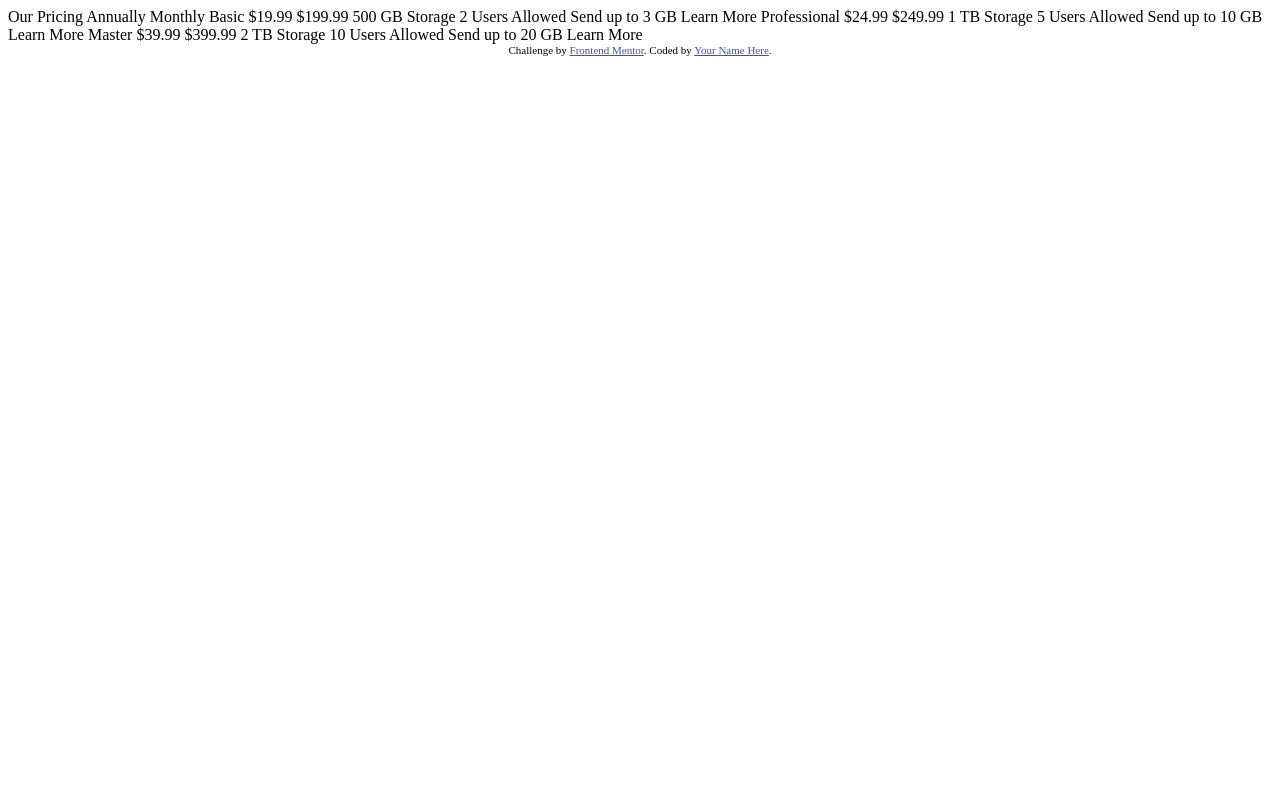
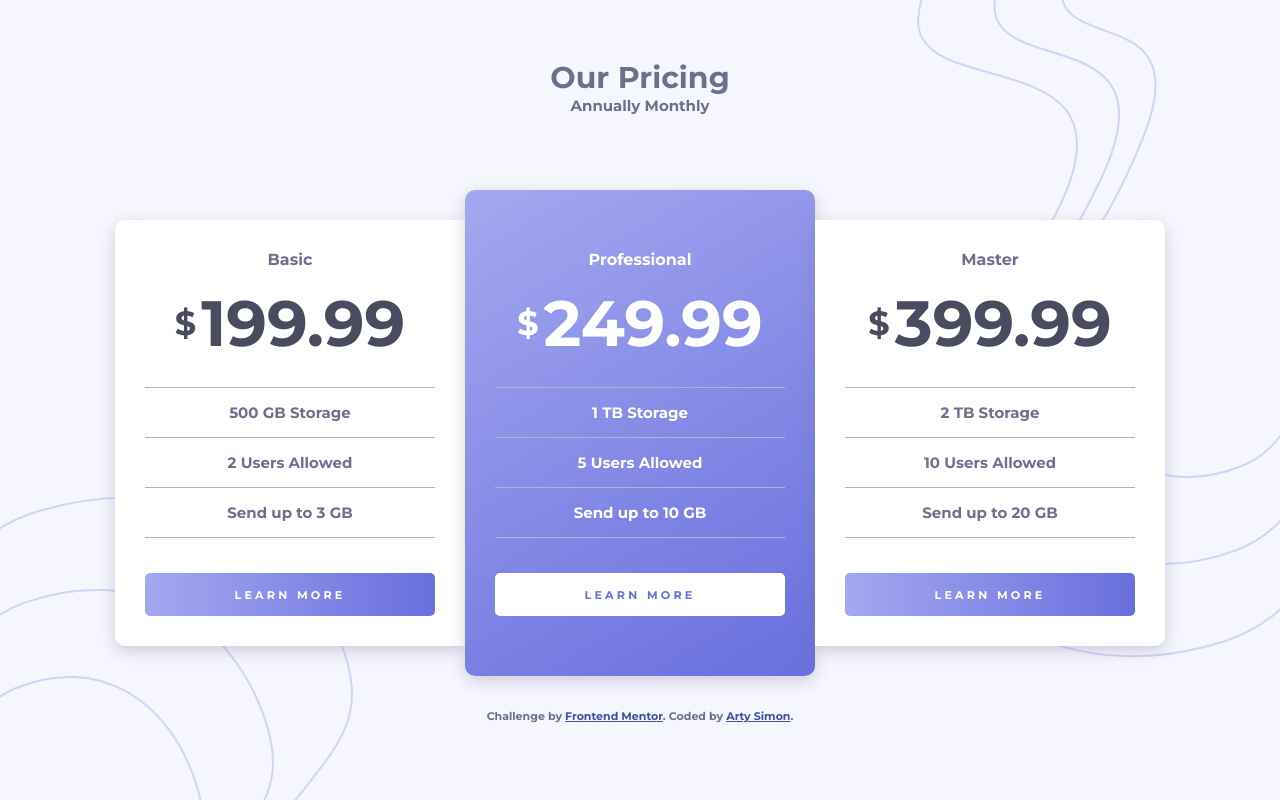
Before and after one commit to artimys/pricing-component-with-toggle, a plain HTML site: page index.html in a window 1280 px wide. Drawn offline with Linux system fonts and the light colour scheme.

Commit message:
First draft of mobile to desktop layout

```diff
--- /dev/null
+++ b/css/main.scss
@@ -0,0 +1,183 @@
+@import url('https://fonts.googleapis.com/css2?family=Montserrat:wght@700&display=swap');
+
+// Custom colors
+$dark-purple: hsl(237, 63%, 64%);
+$card-background-gradient: linear-gradient(150deg, hsl(236, 72%, 79%), $dark-purple);
+$white-text: #fff;
+
+// Primary colors
+$primary-gradient: linear-gradient(90deg, hsl(236, 72%, 79%), $dark-purple);
+// Neutral colors
+$very-light-grayish-blue: hsl(240, 78%, 98%);
+$light-grayish-blue: hsl(234, 14%, 74%);
+$grayish-blue: hsl(233, 13%, 49%);
+$dark-grayish-blue: hsl(232, 13%, 33%);
+
+
+/*==========
+DEFAULTS
+=========*/
+
+* {
+    box-sizing: border-box;
+    margin: 0;
+    padding: 0;
+}
+body {
+    font-family: 'Montserrat', sans-serif;
+    font-size: 15px;
+    color: $grayish-blue;
+    min-height: 100vh;
+    background: url(../images/bg-top.svg) right top no-repeat,
+                url(../images/bg-bottom.svg) left bottom no-repeat;
+    background-color: $very-light-grayish-blue;
+
+    display: flex;
+    flex-direction: column;
+    align-items: center;
+    justify-content: center;
+}
+
+
+/*==========
+COMPONENTS
+=========*/
+.card {
+    background: #fff;
+    box-shadow: 0 5px 15px hsla(233, 13%, 49%, 0.3);
+    border-radius: 10px;
+    padding: 2em;
+    text-align: center;
+
+    &__plan {
+        font-size: 1rem;
+        margin-bottom: 15px;
+    }
+    &__price {
+        color: $dark-grayish-blue;
+        display: inline-flex;
+        align-items: center;
+        column-gap: 5px;
+    }
+    &__currency {
+        font-size: 2.1rem;
+        // font-size: 2rem;
+    }
+    &__amount {
+        font-size: 4rem;
+        // font-size: 3rem;
+    }
+    &__list {
+        list-style: none;
+        margin: 25px 0 35px;
+    }
+    &__item {
+        border-top: 1px solid $light-grayish-blue;
+        padding: 15px;
+        &:last-child {
+            border-bottom: 1px solid $light-grayish-blue;
+        }
+    }
+    &__button {
+        border-radius: 5px;
+        // border: 1px solid transparent;
+        border: 0;
+        background: $primary-gradient;
+        width: 100%;
+        padding: 1.3em 0;
+        font-family: 'Montserrat';
+        font-size: 0.7rem;
+        color: $white-text;
+        letter-spacing: 0.2rem;
+        text-transform: uppercase;
+        &:hover {
+            cursor: pointer;
+            background: none;
+            border: 1px solid $dark-grayish-blue;
+            background-color: transparent;
+            color: $dark-purple;
+
+        }
+    }
+}
+
+.card--primary {
+    background: $primary-gradient;
+    background: $card-background-gradient;
+    color: $white-text;
+
+    .card__price {
+        color: $white-text;
+    }
+
+    .card__button {
+        background: none;
+        background-color: #fff;
+        color: $dark-purple;
+        &:hover {
+            border: 1px solid #fff;
+            background-color: transparent;
+            color: $white-text;
+        }
+    }
+}
+
+
+
+
+/*==========
+LAYOUT
+=========*/
+header, main {
+    width: 90%;
+    max-width: 1050px;
+    text-align: center;
+}
+
+header {
+    margin: 4em 0 5em;
+}
+
+main {
+    display: flex;
+    flex-direction: column;
+    align-items: center;
+    row-gap: 2em;
+}
+
+
+
+/*==========
+DESKTOP
+=========*/
+
+@media only screen and (min-width: 1100px) {
+    header {
+        margin: 1em 0 5em;
+    }
+
+    main {
+        flex-direction: row;
+    }
+
+    .card {
+        flex: 1 1 350px;
+
+        &:first-child {
+            border-top-right-radius: 0;
+            border-bottom-right-radius: 0;
+        }
+        &:last-child {
+            border-top-left-radius: 0;
+            border-bottom-left-radius: 0;
+        }
+    }
+
+
+    .card--primary {
+        padding-top: 4em;
+        padding-bottom: 4em;
+    }
+
+
+}
--- a/index.html
+++ b/index.html
@@ -2,51 +2,80 @@
 <html lang="en">
 <head>
   <meta charset="UTF-8">
-  <meta name="viewport" content="width=device-width, initial-scale=1.0"> <!-- displays site properly based on user's device -->
+  <meta name="viewport" content="width=device-width, initial-scale=1.0">
 
   <link rel="icon" type="image/png" sizes="32x32" href="./images/favicon-32x32.png">
+  <link href="css/main.css" rel="stylesheet">
 
-  <title>Frontend Mentor | [Challenge Name Here]</title>
+  <title>Frontend Mentor | Pricing Component with Toggle</title>
 
-  <!-- Feel free to remove these styles or customise in your own stylesheet 👍 -->
   <style>
-    .attribution { font-size: 11px; text-align: center; }
+    .attribution { font-size: 11px; text-align: center; margin: 3em 0; }
     .attribution a { color: hsl(228, 45%, 44%); }
   </style>
 </head>
 <body>
 
-  Our Pricing
+  <header>
+    <h1>Our Pricing</h1>
+
   Annually
   Monthly
+  </header>
 
-  Basic
-  &dollar;19.99
-  &dollar;199.99
-  500 GB Storage
-  2 Users Allowed
-  Send up to 3 GB
-  Learn More
+  <main>
 
-  Professional
-  &dollar;24.99
-  &dollar;249.99
-  1 TB Storage
-  5 Users Allowed
-  Send up to 10 GB
-  Learn More
+    <article class="card">
+      <h2 class="card__plan">Basic</h2>
+      <div class="card__price">
+        <span class="card__currency">&dollar;</span>
+        <span class="card__amount">199.99</span>
+      </div>
+  <!-- &dollar;19.99 -->
+      <ul class="card__list">
+        <li class="card__item">500 GB Storage</li>
+        <li class="card__item">2 Users Allowed</li>
+        <li class="card__item">Send up to 3 GB</li>
+      </ul>
+      <button class="card__button">Learn More</button>
+    </article>
 
-  Master
-  &dollar;39.99
-  &dollar;399.99
-  2 TB Storage
-  10 Users Allowed
-  Send up to 20 GB
-  Learn More
+    <article class="card card--primary">
+      <h2 class="card__plan">Professional</h2>
+      <div class="card__price">
+        <span class="card__currency">&dollar;</span>
+        <span class="card__amount">249.99</span>
+      </div>
+  <!-- &dollar;24.99 -->
+      <ul class="card__list">
+        <li class="card__item">1 TB Storage</li>
+        <li class="card__item">5 Users Allowed</li>
+        <li class="card__item">Send up to 10 GB</li>
+      </ul>
+      <button class="card__button">Learn More</button>
+    </article>
+
+    <article class="card">
+      <h2 class="card__plan">Master</h2>
+      <div class="card__price">
+        <span class="card__currency">&dollar;</span>
+        <span class="card__amount">399.99</span>
+      </div>
+  <!-- &dollar;39.99 -->
+      <ul class="card__list">
+        <li class="card__item">2 TB Storage</li>
+        <li class="card__item">10 Users Allowed</li>
+        <li class="card__item">Send up to 20 GB</li>
+      </ul>
+      <button class="card__button">Learn More</button>
+    </article>
+
+  </main>
 
   <div class="attribution">
     Challenge by <a href="https://www.frontendmentor.io?ref=challenge" target="_blank">Frontend Mentor</a>.
-    Coded by <a href="#">Your Name Here</a>.
+    Coded by <a href="https://www.frontendmentor.io/profile/artimys">Arty Simon</a>.
   </div>
+  <!-- <script src="js/main.js"></script> -->
 </body>
 </html>
```
Also changed, not shown: css/main.css (added), 1 other file.
